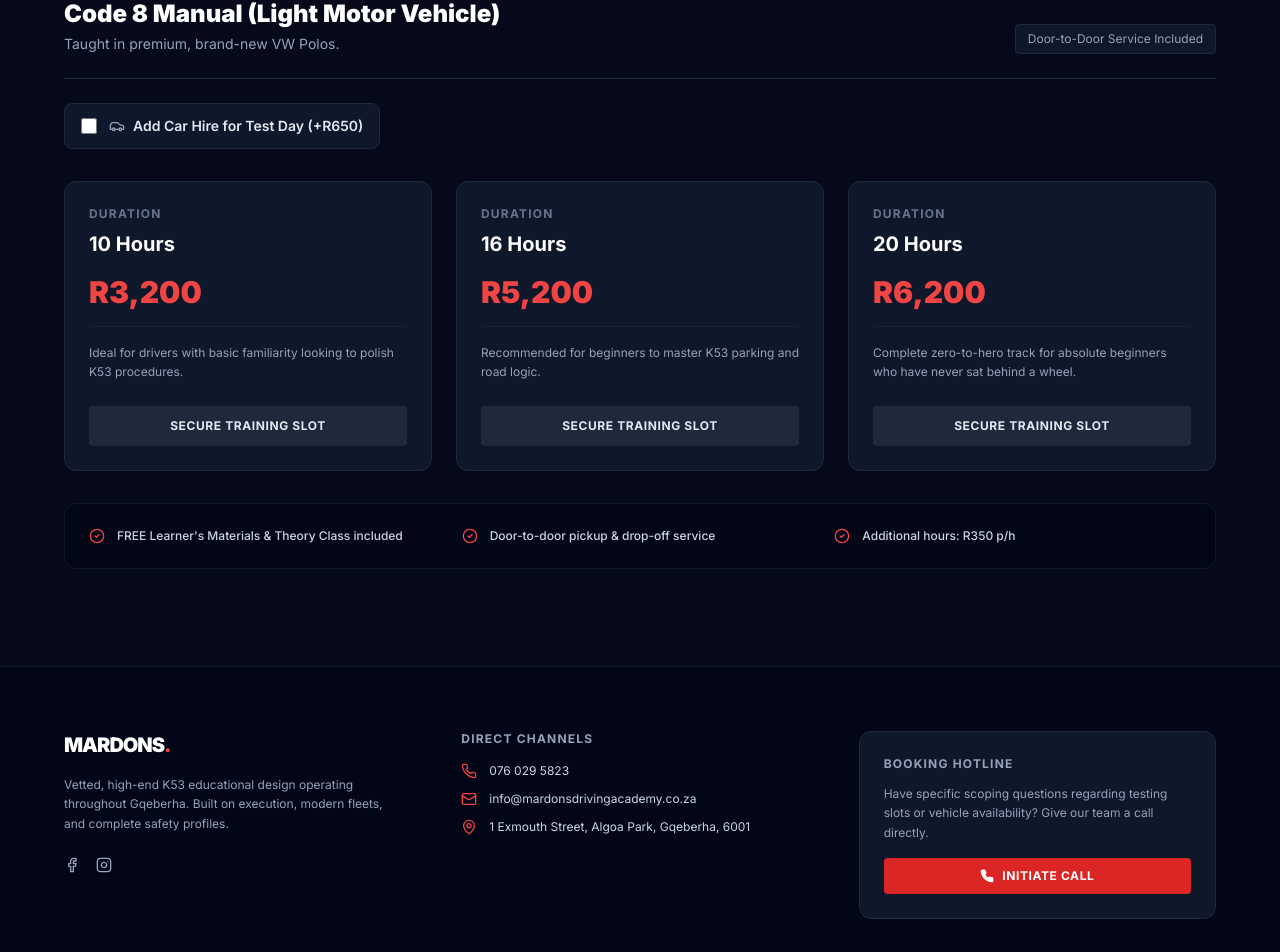
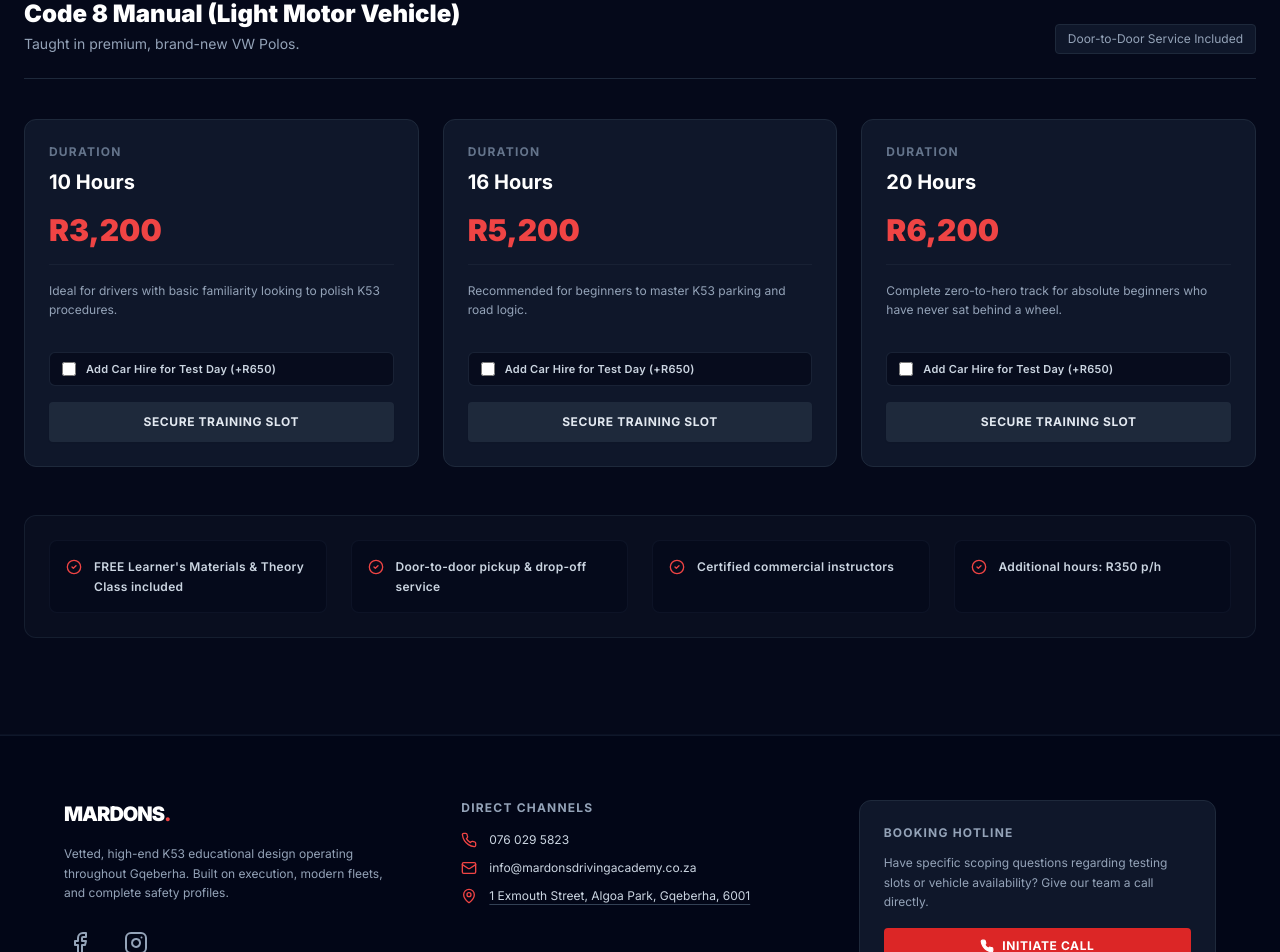
Before and after one commit to reltonmcmaster/mardons-website, a React (Vite) app: page / in a window 1280 px wide. Shown: the part 1430-2382 px from the top of the page. Built offline with nearby package versions, Linux system fonts and the light colour scheme.

Commit message:
design: integrate vehicle checkboxes into duration cards and scale elements

```diff
--- a/src/App.jsx
+++ b/src/App.jsx
@@ -3,6 +3,7 @@ import { Phone, Mail, MapPin, CheckCircle2, Award, Shield, Users, ArrowRight, St
 
 export default function App() {
   const [activeTab, setActiveTab] = useState('code8');
+  // State to track if the user wants to add vehicle hire for test day
   const [includeVehicleHire, setIncludeVehicleHire] = useState(false);
 
   const contactInfo = {
@@ -10,6 +11,7 @@ export default function App() {
     whatsappNum: '27760295823',
     email: 'info@mardonsdrivingacademy.co.za',
     address: '1 Exmouth Street, Algoa Park, Gqeberha, 6001',
+    mapUrl: 'https://maps.app.goo.gl/1yNYdVqKiyupLEok8',
     facebook: 'https://www.facebook.com/mardonsdrivingacademy',
     instagram: 'https://www.instagram.com/mardonsdrivingacademygq/'
   };
@@ -25,7 +27,12 @@ export default function App() {
         { hours: '16 Hours', price: 5200, desc: 'Recommended for beginners to master K53 parking and road logic.' },
         { hours: '20 Hours', price: 6200, desc: 'Complete zero-to-hero track for absolute beginners who have never sat behind a wheel.' }
       ],
-      extras: ['FREE Learner\'s Materials & Theory Class included', 'Door-to-door pickup & drop-off service', 'Additional hours: R350 p/h']
+      extras: [
+        'FREE Learner\'s Materials & Theory Class included',
+        'Door-to-door pickup & drop-off service',
+        'Certified commercial instructors',
+        'Additional hours: R350 p/h'
+      ]
     },
     code10: {
       title: 'Code 10 Manual (Heavy Motor Vehicle)',
@@ -37,15 +44,24 @@ export default function App() {
         { hours: '16 Hours', price: 6000, desc: 'Comprehensive yard and road training covering all K53 truck modules.' },
         { hours: '20 Hours', price: 7000, desc: 'Full premium mastery track designed for absolute beginners entering the logistics space.' }
       ],
-      extras: ['FREE Learner\'s Materials & Theory Class included', 'Certified commercial instructors', 'Additional hours: R400 p/h']
+      extras: [
+        'FREE Learner\'s Materials & Theory Class included',
+        'Door-to-door pickup & drop-off service',
+        'Certified commercial instructors',
+        'Additional hours: R400 p/h'
+      ]
     },
     learners: {
       title: 'Learner\'s License Tuition',
       subtitle: 'One-on-one professional theory instruction.',
       packages: [
-        { hours: '2-Hour Session', price: 400, desc: 'Personalized interactive breakdown covering the entire new electronic testing framework.' }
+        { hours: '2 Sessions (1 Hour Each)', price: 400, desc: 'Personalized interactive breakdown covering the entire new electronic testing framework.' }
       ],
-      extras: ['All official premium learning materials provided', 'High pass rate preparation strategy', '1-on-1 private tuition structure']
+      extras: [
+        'All official premium learning materials provided',
+        'High pass rate preparation strategy',
+        '1-on-1 private tuition structure'
+      ]
     }
   };
 
@@ -62,7 +78,7 @@ export default function App() {
     const formattedBase = `R${basePrice.toLocaleString('en-ZA')}`;
 
     if (category === 'learners') {
-      message = `Hi Mardons Driving Academy, I would like to book the Learner's License Tuition package (${hours} for ${formattedBase}). Please let me know available slots.`;
+      message = `Hi Mardons Driving Academy, I would like to book the Learner's License Tuition package (${hours} for R400). Please let me know available slots.`;
     } else {
       const formattedCategory = category === 'code8' ? 'Code 8 Manual' : 'Code 10 Manual';
       const vehicleType = category === 'code8' ? 'car hire' : 'truck hire';
@@ -94,7 +110,6 @@ export default function App() {
             <span className="text-xs uppercase tracking-widest text-slate-400 border-l border-slate-700 pl-3 hidden sm:inline">Driving Academy</span>
           </div>
 
-          {/* Action Hub: Social Icons + Action Call Button */}
           <div className="flex items-center gap-5">
             <a href={contactInfo.facebook} target="_blank" rel="noreferrer" className="text-slate-400 hover:text-blue-500 transition-colors" title="Facebook">
               <Facebook className="w-5 h-5" />
@@ -167,28 +182,29 @@ export default function App() {
 
       {/* Interactive Pricing Section */}
       <section id="packages" className="bg-slate-900/20 border-y border-slate-900/60 py-24 px-6 relative">
-        <div className="max-w-6xl mx-auto">
+        <div className="max-w-7xl mx-auto">
           <div className="text-center mb-16">
             <h2 className="text-3xl md:text-4xl font-black tracking-tight text-white mb-4">Professional Pricing Matrices</h2>
             <p className="text-slate-400 max-w-xl mx-auto text-sm">
               All inclusive training bundles. No hidden infrastructure surcharges. Select your training category below.
             </p>
 
-            <div className="inline-flex p-1 bg-slate-900 rounded-lg mt-8 border border-slate-800">
+            {/* UPDATED: Specific descriptive labels for the tab layout */}
+            <div className="inline-flex p-1 bg-slate-900 rounded-lg mt-8 border border-slate-800 flex-wrap justify-center gap-1 sm:gap-0">
               <button onClick={() => handleTabChange('code8')} className={`px-5 py-2.5 rounded-md text-xs font-bold uppercase tracking-wider transition-all ${activeTab === 'code8' ? 'bg-red-600 text-white shadow-md' : 'text-slate-400 hover:text-white'}`}>
-                Code 8
+                Code 8 License
               </button>
               <button onClick={() => handleTabChange('code10')} className={`px-5 py-2.5 rounded-md text-xs font-bold uppercase tracking-wider transition-all ${activeTab === 'code10' ? 'bg-red-600 text-white shadow-md' : 'text-slate-400 hover:text-white'}`}>
-                Code 10
+                Code 10 License
               </button>
               <button onClick={() => handleTabChange('learners')} className={`px-5 py-2.5 rounded-md text-xs font-bold uppercase tracking-wider transition-all ${activeTab === 'learners' ? 'bg-red-600 text-white shadow-md' : 'text-slate-400 hover:text-white'}`}>
-                Classes
+                Learners License
               </button>
             </div>
           </div>
 
           <div>
-            <div className="mb-6 text-center md:text-left md:flex justify-between items-end border-b border-slate-800 pb-6">
+            <div className="mb-10 text-center md:text-left md:flex justify-between items-end border-b border-slate-800 pb-6">
               <div>
                 <h3 className="text-2xl font-black text-white">{pricing[activeTab].title}</h3>
                 <p className="text-slate-400 text-sm mt-1">{pricing[activeTab].subtitle}</p>
@@ -198,30 +214,15 @@ export default function App() {
               </span>
             </div>
 
-            {activeTab !== 'learners' && (
-              <div className="mb-8 flex justify-center md:justify-start">
-                <label className="flex items-center gap-3 bg-slate-900 border border-slate-800 hover:border-slate-700 transition-all px-4 py-3 rounded-lg cursor-pointer select-none group">
-                  <input
-                    type="checkbox"
-                    checked={includeVehicleHire}
-                    onChange={(e) => setIncludeVehicleHire(e.target.checked)}
-                    className="w-4 h-4 rounded text-red-600 bg-slate-950 border-slate-700 focus:ring-0 focus:ring-offset-0 cursor-pointer accent-red-600"
-                  />
-                  <div className="flex items-center gap-2">
-                    <Car className="w-4 h-4 text-slate-400 group-hover:text-red-500 transition-colors" />
-                    <span className="text-xs md:text-sm font-semibold text-slate-200">{pricing[activeTab].hireLabel}</span>
-                  </div>
-                </label>
-              </div>
-            )}
-
-            <div className="grid md:grid-cols-3 gap-6 items-start">
+            {/* Matrix Architecture */}
+            <div className={`grid gap-6 items-start ${activeTab === 'learners' ? 'max-w-md mx-auto grid-cols-1' : 'md:grid-cols-3'}`}>
               {pricing[activeTab].packages.map((pkg, idx) => {
                 const hasAddon = includeVehicleHire && activeTab !== 'learners';
                 const finalPrice = hasAddon ? pkg.price + pricing[activeTab].hirePrice : pkg.price;
 
                 return (
-                  <div key={idx} className="bg-slate-900 border border-slate-800 hover:border-slate-700/80 p-6 rounded-xl transition-all relative group">
+                  <div key={idx} className="bg-slate-900 border border-slate-800 hover:border-slate-700/80 p-6 rounded-xl transition-all relative flex flex-col justify-between min-h-[340px]">
+                    <div>
                       <div className="text-xs uppercase tracking-widest text-slate-500 font-bold mb-2">Duration</div>
                       <h4 className="text-xl font-bold text-white mb-4">{pkg.hours}</h4>
 
@@ -239,6 +240,23 @@ export default function App() {
                       <p className="text-slate-400 text-xs leading-relaxed mb-6 border-t border-slate-800/60 pt-4">
                         {pkg.desc}
                       </p>
+                    </div>
+
+                    {/* UPDATED: Integrated Internal Booking Checkbox Setup */}
+                    <div className="space-y-4 pt-2">
+                      {activeTab !== 'learners' && (
+                        <label className="flex items-center gap-2.5 bg-slate-950/60 border border-slate-800/80 hover:border-slate-700/60 px-3 py-2 rounded-md cursor-pointer select-none transition-colors w-full">
+                          <input
+                            type="checkbox"
+                            checked={includeVehicleHire}
+                            onChange={(e) => setIncludeVehicleHire(e.target.checked)}
+                            className="w-3.5 h-3.5 rounded text-red-600 bg-slate-900 border-slate-700 focus:ring-0 cursor-pointer accent-red-600"
+                          />
+                          <span className="text-[11px] font-semibold text-slate-300 tracking-wide">
+                            {pricing[activeTab].hireLabel}
+                          </span>
+                        </label>
+                      )}
 
                       <a
                         href={generateWhatsAppLink(activeTab, pkg.hours, pkg.price)}
@@ -249,17 +267,23 @@ export default function App() {
                         Secure Training Slot
                       </a>
                     </div>
+                  </div>
                 );
               })}
             </div>
 
-            <div className="mt-8 bg-slate-950 border border-slate-900 p-6 rounded-xl grid sm:grid-cols-2 md:grid-cols-3 gap-4">
+            {/* UPDATED: Spacious, Equal-Sized Single Line Grid System */}
+            <div className="mt-12 bg-slate-900/40 border border-slate-800/60 p-6 rounded-xl">
+              <div className="grid grid-cols-1 sm:grid-cols-2 lg:grid-cols-4 gap-6 text-center lg:text-left">
                 {pricing[activeTab].extras.map((extra, idx) => (
-                <div key={idx} className="flex items-center gap-3 text-slate-300 text-xs font-medium">
-                  <CheckCircle2 className="w-4 h-4 text-red-500 flex-shrink-0" />
-                  <span>{extra}</span>
+                  <div key={idx} className="flex flex-col lg:flex-row items-center lg:items-start gap-3 bg-slate-950/40 border border-slate-900/80 p-4 rounded-lg flex-1 h-full justify-center lg:justify-start">
+                    <CheckCircle2 className="w-4 h-4 text-red-500 flex-shrink-0 mt-0.5" />
+                    <span className="text-slate-300 text-xs font-semibold leading-relaxed tracking-wide">
+                      {extra}
+                    </span>
                   </div>
                 ))}
+              </div>
             </div>
           </div>
         </div>
@@ -275,12 +299,13 @@ export default function App() {
             <p className="text-slate-400 text-xs leading-relaxed max-w-xs mb-6">
               Vetted, high-end K53 educational design operating throughout Gqeberha. Built on execution, modern fleets, and complete safety profiles.
             </p>
-            <div className="flex gap-4 items-center">
-              <a href={contactInfo.facebook} target="_blank" rel="noreferrer" className="text-slate-400 hover:text-blue-500 transition-colors">
-                <Facebook className="w-4 h-4" />
+            {/* UPDATED: Amplified Footer Social Icon Targets */}
+            <div className="flex gap-6 items-center">
+              <a href={contactInfo.facebook} target="_blank" rel="noreferrer" className="text-slate-400 hover:text-blue-500 transition-colors p-1" title="Facebook">
+                <Facebook className="w-6 h-6" />
               </a>
-              <a href={contactInfo.instagram} target="_blank" rel="noreferrer" className="text-slate-400 hover:text-pink-500 transition-colors">
-                <Instagram className="w-4 h-4" />
+              <a href={contactInfo.instagram} target="_blank" rel="noreferrer" className="text-slate-400 hover:text-pink-500 transition-colors p-1" title="Instagram">
+                <Instagram className="w-6 h-6" />
               </a>
             </div>
           </div>
@@ -296,10 +321,13 @@ export default function App() {
                 <Mail className="w-4 h-4 text-red-500 flex-shrink-0" />
                 <span className="break-all">{contactInfo.email}</span>
               </a>
-              <div className="flex items-center gap-3">
-                <MapPin className="w-4 h-4 text-red-500 flex-shrink-0" />
-                <span>{contactInfo.address}</span>
-              </div>
+              {/* UPDATED: Address anchors cleanly straight to specified mapUrl mapping */}
+              <a href={contactInfo.mapUrl} target="_blank" rel="noreferrer" className="flex items-center gap-3 hover:text-white transition-colors group">
+                <MapPin className="w-4 h-4 text-red-500 flex-shrink-0 group-hover:text-red-400" />
+                <span className="underline decoration-slate-700 underline-offset-4 group-hover:decoration-white transition-colors">
+                  {contactInfo.address}
+                </span>
+              </a>
             </div>
           </div>
 
```
Lines whose indentation alone changed are shown as unchanged.
